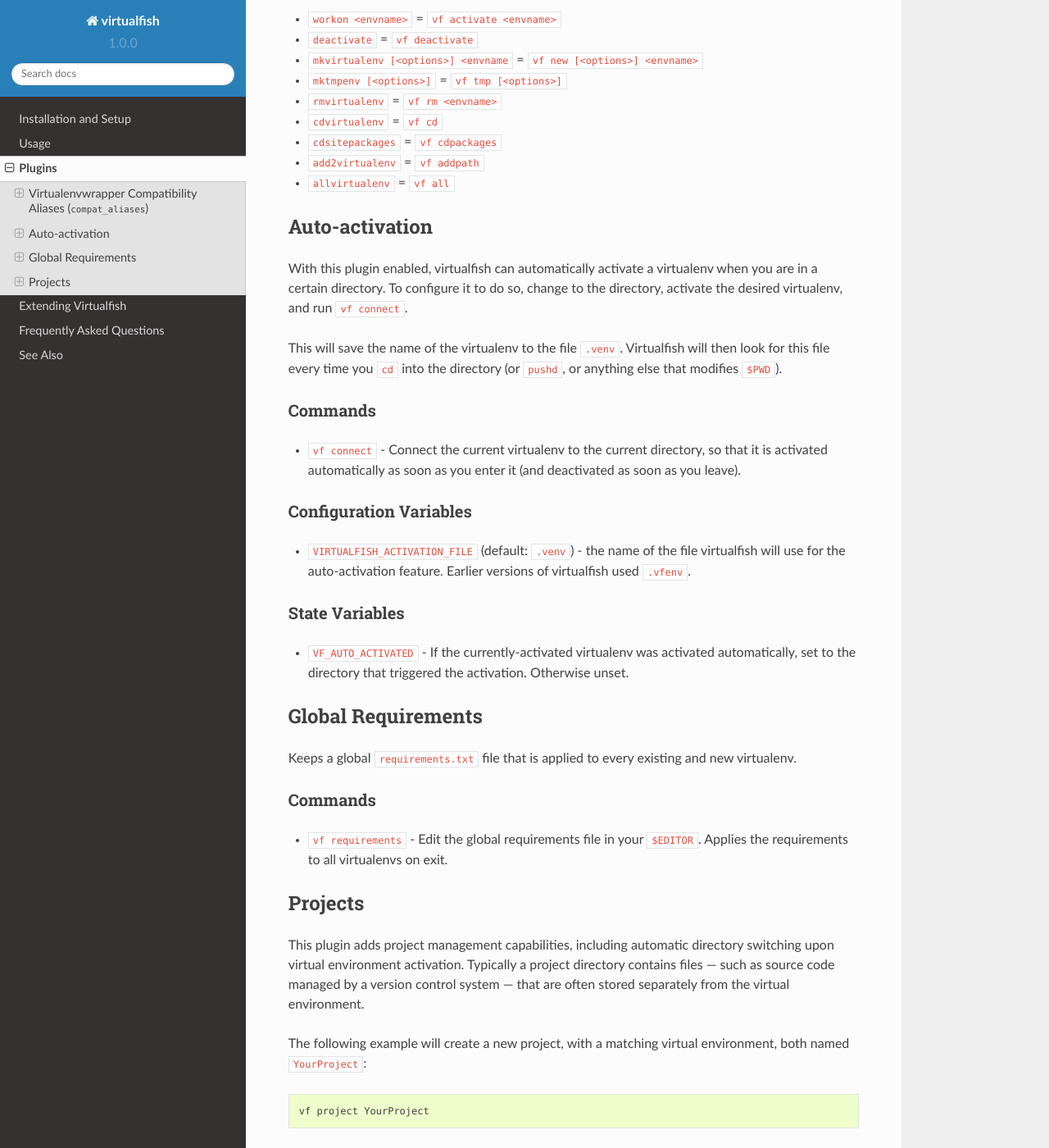
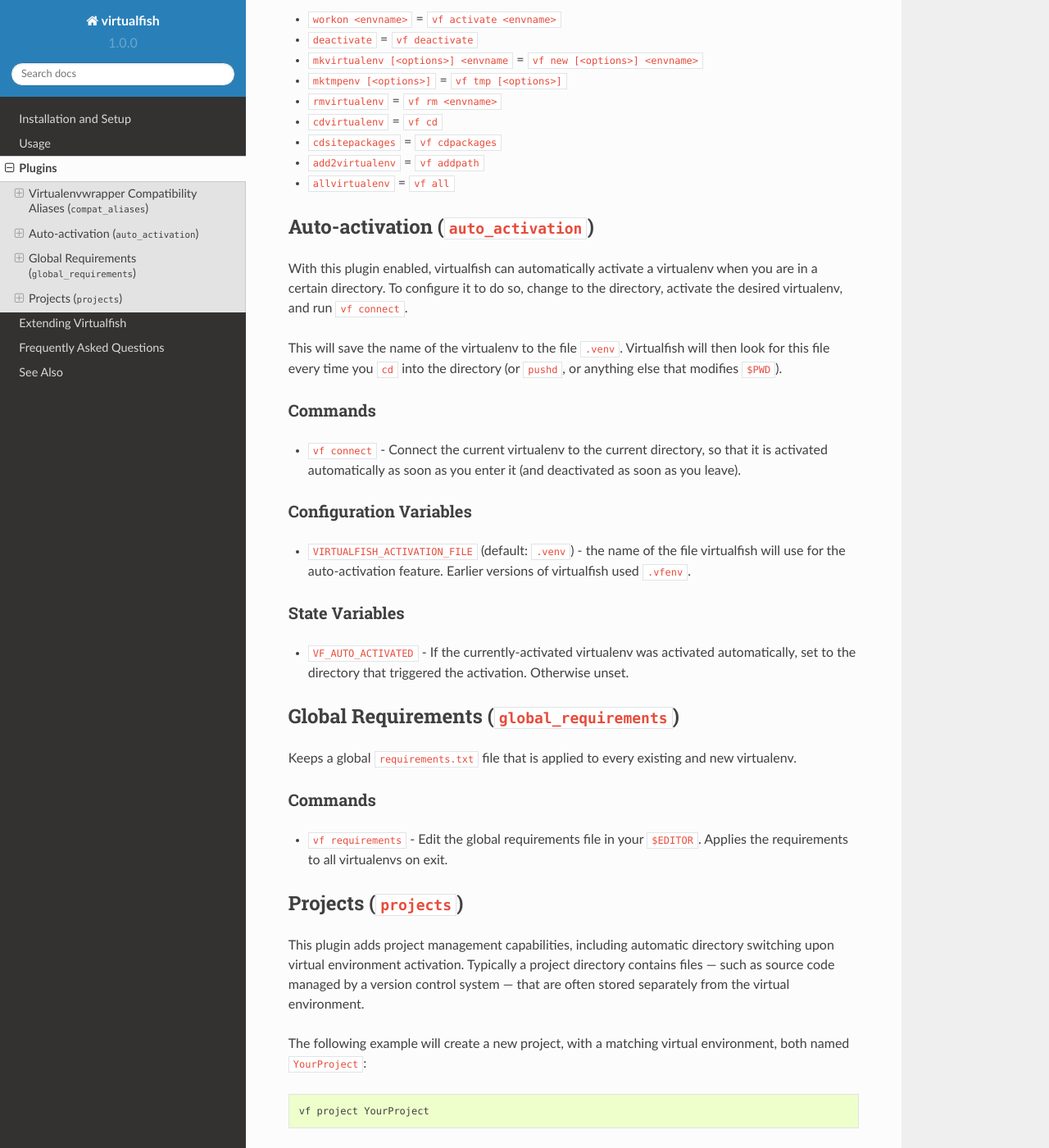
Before and after one commit to justinmayer/virtualfish, a Sphinx documentation site: the page built from docs/plugins.rst, in a window 1280 px wide and 1400 px high, scrolled down 515 px. Shown: the whole window at 82% size. Built offline with Sphinx 7.4.7 and the Read the Docs theme 2.0.0, drawn with Linux system fonts in a browser that asks for light colours.

Commit message:
Explicitly list the names of plugins

```diff
--- a/docs/plugins.rst
+++ b/docs/plugins.rst
@@ -30,8 +30,8 @@
 -  ``add2virtualenv`` = ``vf addpath``
 -  ``allvirtualenv`` = ``vf all``
 
-Auto-activation
----------------
+Auto-activation (``auto_activation``)
+--------------------------------------
 
 With this plugin enabled,
 virtualfish can automatically activate a virtualenv when you are in a
@@ -63,8 +63,8 @@
    activated automatically, set to the directory that triggered the
    activation. Otherwise unset.
 
-Global Requirements
--------------------
+Global Requirements (``global_requirements``)
+---------------------------------------------
 
 Keeps a global ``requirements.txt`` file that is applied to every existing and
 new virtualenv.
@@ -75,8 +75,8 @@
 -  ``vf requirements`` - Edit the global requirements file in your
    ``$EDITOR``. Applies the requirements to all virtualenvs on exit.
 
-Projects
---------
+Projects (``projects``)
+-----------------------
 
 This plugin adds project management capabilities, including automatic directory
 switching upon virtual environment activation. Typically a project directory
```
